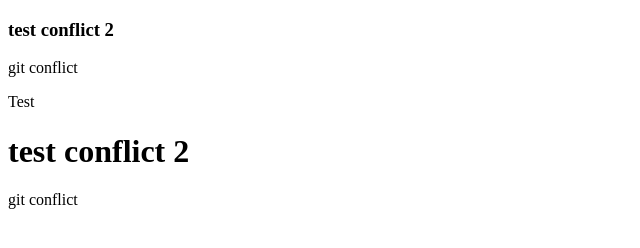
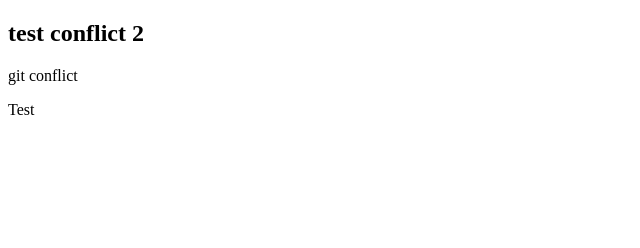
Before and after one commit to anjinsan132131/test, a plain HTML site: page index.html in a window 1280 px wide. Shown: the whole page, without its empty margins (0-640 px from the left). Drawn offline with Linux system fonts and the light colour scheme.

Commit message:
test message

```diff
--- a/index.html
+++ b/index.html
@@ -7,10 +7,8 @@
   <title>Document</title>
 </head>
 <body>
-  <h3>test conflict 2</h3>
+  <h2>test conflict 2</h2>
   <span>git conflict</span>
   <p>Test</p>
-  <h1>test conflict 2</h1>
-  <p>git conflict</p>
 </body>
 </html>
```
